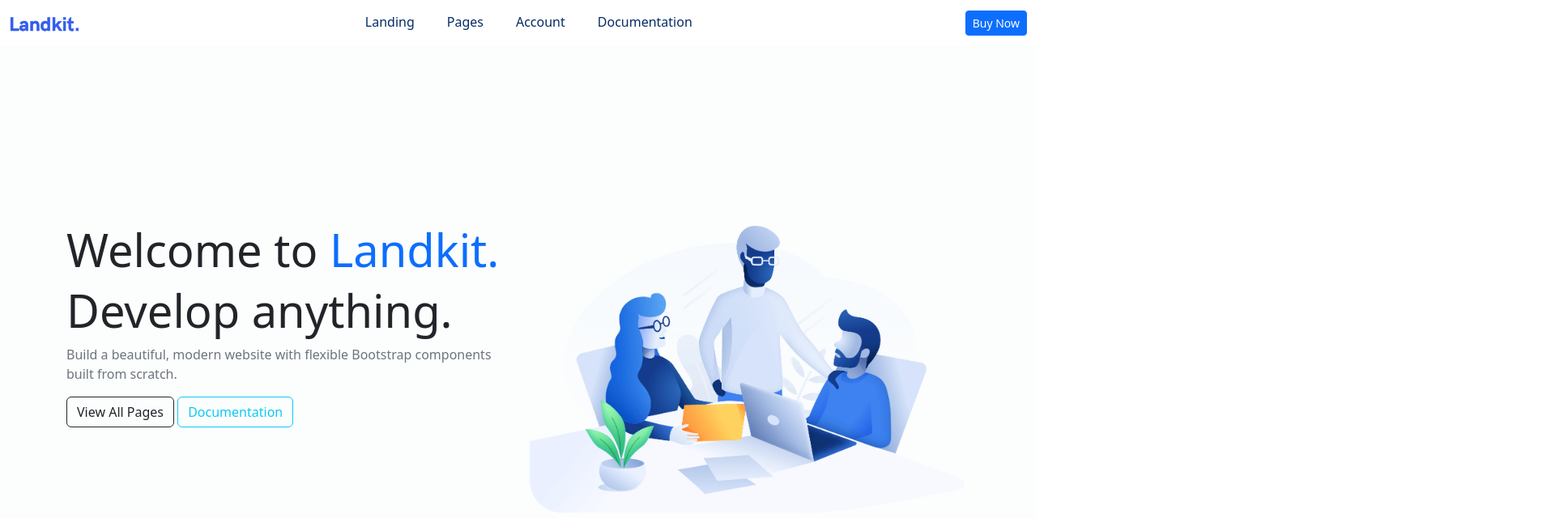
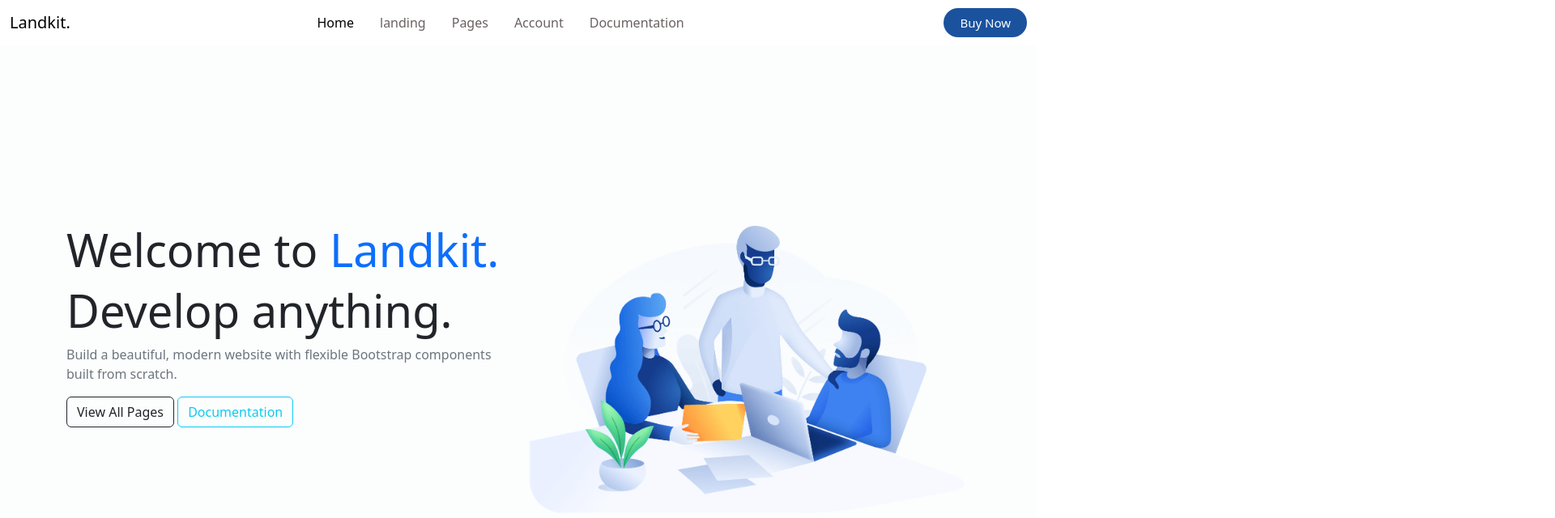
Before and after one commit to Stevenbrou/EXOmaison2, a plain HTML site: page index.html in a window 1280 px wide. Shown: the top 640 px of the page at 81% size, 1920 px wide, since content can reach past the window. Drawn offline with nearby package versions, Linux system fonts and the light colour scheme.

Commit message:
modification barre de navigation

```diff
--- a/css/style.css
+++ b/css/style.css
@@ -6,6 +6,55 @@
     background-color: rgb(252, 254, 254);
 }
 
+.btn-outline-success {
+    background-color: #1b529e;
+    color: #fff;
+    font-size: 15px;
+    padding: 8px 20PX;
+    border-radius: 50px;
+    text-decoration: none;
+    transition: 0.3s background-color;
+}
+
+.btn-outline-success:hover {
+    background-color:#1608d4 ;
+}
+
+.navbar-toggler {
+    border: none;
+    font-size: 1.25rem;
+}
+
+.navbar-toggler:focus {
+    box-shadow: none;
+    outline: none;
+    position: relative;
+}
+
+.nav-link {
+    color: #2a1d1db2;
+    font-weight: 500;
+}
+
+.nav-link:hover .nav-link.active {
+    color: black;
+}
+
+.nav-link::before {
+    content: "";
+    position:absolute;
+    bottom: 0;
+    left: 50%;
+    transition: translate(-50%);
+    width: 100%;
+    height: 2px;
+    background-color: #2a5e05;
+    visibility: hidden;
+    transition: 0.3s ease-out;
+}
+
+
+
 .bk {
     background-color: #2a3551;
 }
--- a/index.html
+++ b/index.html
@@ -5,42 +5,56 @@
     <meta charset="UTF-8">
     <meta name="viewport" content="width=device-width, initial-scale=1.0">
     <title>Document</title>
+    <link href="https://cdn.jsdelivr.net/npm/bootstrap@5.3.7/dist/css/bootstrap.min.css" rel="stylesheet"
+        integrity="sha384-LN+7fdVzj6u52u30Kp6M/trliBMCMKTyK833zpbD+pXdCLuTusPj697FH4R/5mcr" crossorigin="anonymous">
     <link rel="stylesheet" href="bootstrap-5.3.7-dist/css/bootstrap.css">
     <link rel="stylesheet" href="css/style.css">
 </head>
 
 <body>
-    <nav class="navbar navbar-expand-lg bg-white">
+    <!--navbar-->
+    <nav class="navbar navbar-expand-lg">
         <div class="container-fluid">
-            <a class="navbar-brand" href="#">
-                <img src="image/brand.svg" alt="">
-            </a>
-            <button class="navbar-toggler" type="button" data-bs-toggle="collapse">
-                data-bs-target="#navbarSupportedContent" aria-controls="navbarSupportedContent" aria-expanded="false"
-                aria-label="Toggle navigation">
-                <span class="navbar-toggler-icon"></span>
-            </button>
+            <a class="navbar-brand me-auto" href="#">Landkit.</a>
+            <div class="offcanvas offcanvas-end" tabindex="-1" id="offcanvasNavbar"
+                aria-labelledby="offcanvasNavbarLabel">
+                <div class="offcanvas-header">
+                    <button type="button" class="btn-close" data-bs-dismiss="offcanvas" aria-label="Close"></button>
+                </div>
+                <div class="offcanvas-body">
+                    <ul class="navbar-nav justify-content-center flex-grow-1 pe-3">
+                        <li class="nav-item">
+                            <a class="nav-link mx-lg-2 active" aria-current="page" href="#">Home</a>
+                        </li>
+                        <li class="nav-item">
+                            <a class="nav-link mx-lg-2" href="#">landing</a>
+                        </li>
+                        <li class="nav-item">
+                            <a class="nav-link mx-lg-2" href="#">Pages</a>
+                        </li>
+                        <li class="nav-item">
+                            <a class="nav-link mx-lg-2" href="#">Account</a>
+                        </li>
+                        <li class="nav-item">
+                            <a class="nav-link mx-lg-2" href="#">Documentation</a>
+                        </li>
+                    </ul>
 
-                <ul class="nav justify-content-center d-flex gap-2">
-                    <li class="nav-item">
-                        <a class="nav-link active text-primary-emphasis display-1" aria-current="page" href="#">Landing</a>
-                    </li>
-                    <li class="nav-item">
-                        <a class="nav-link text-primary-emphasis display-1" href="#">Pages</a>
-                    </li>
-                    <li class="nav-item">
-                        <a class="nav-link text-primary-emphasis display-1" href="#">Account</a>
-                    </li>
-                     <li class="nav-item">
-                        <a class="nav-link text-primary-emphasis display-1" href="#">Documentation</a>
-                    </li>
-
-                </ul>
-
-                <a href="#Buy" class="btn btn-primary btn-sm">Buy Now</a>
-
+                </div>
+            </div>
+            <div>
+                <a href="" class="btn-outline-success">Buy Now</a>
+                <button class="navbar-toggler" type="button" data-bs-toggle="offcanvas"
+                    data-bs-target="#offcanvasNavbar" aria-controls="offcanvasNavbar" aria-label="Toggle navigation">
+                    <span class="navbar-toggler-icon"></span>
+                </button>
+            </div>
         </div>
     </nav>
+
+
+
+
     <!-- Hero Section -->
     <section class="hero">
         <div class="container">
@@ -600,7 +614,9 @@
 
 
 
-    <script src="bootstrap-5.3.7-dist/js/"></script>
+    <script src="https://cdn.jsdelivr.net/npm/bootstrap@5.3.7/dist/js/bootstrap.bundle.min.js"
+        integrity="sha384-ndDqU0Gzau9qJ1lfW4pNLlhNTkCfHzAVBReH9diLvGRem5+R9g2FzA8ZGN954O5Q"
+        crossorigin="anonymous"></script>
 </body>
 
 </html>
```
